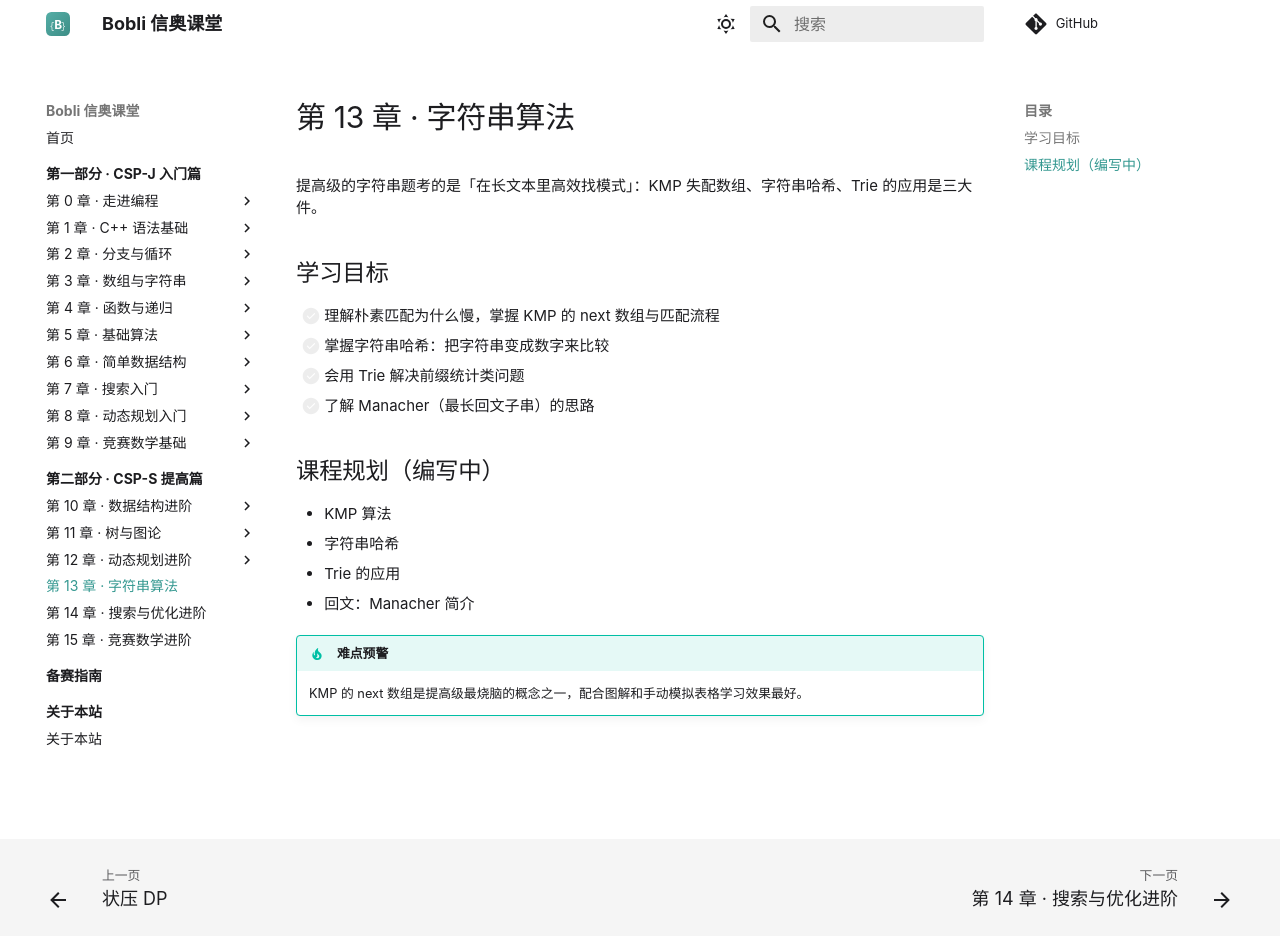
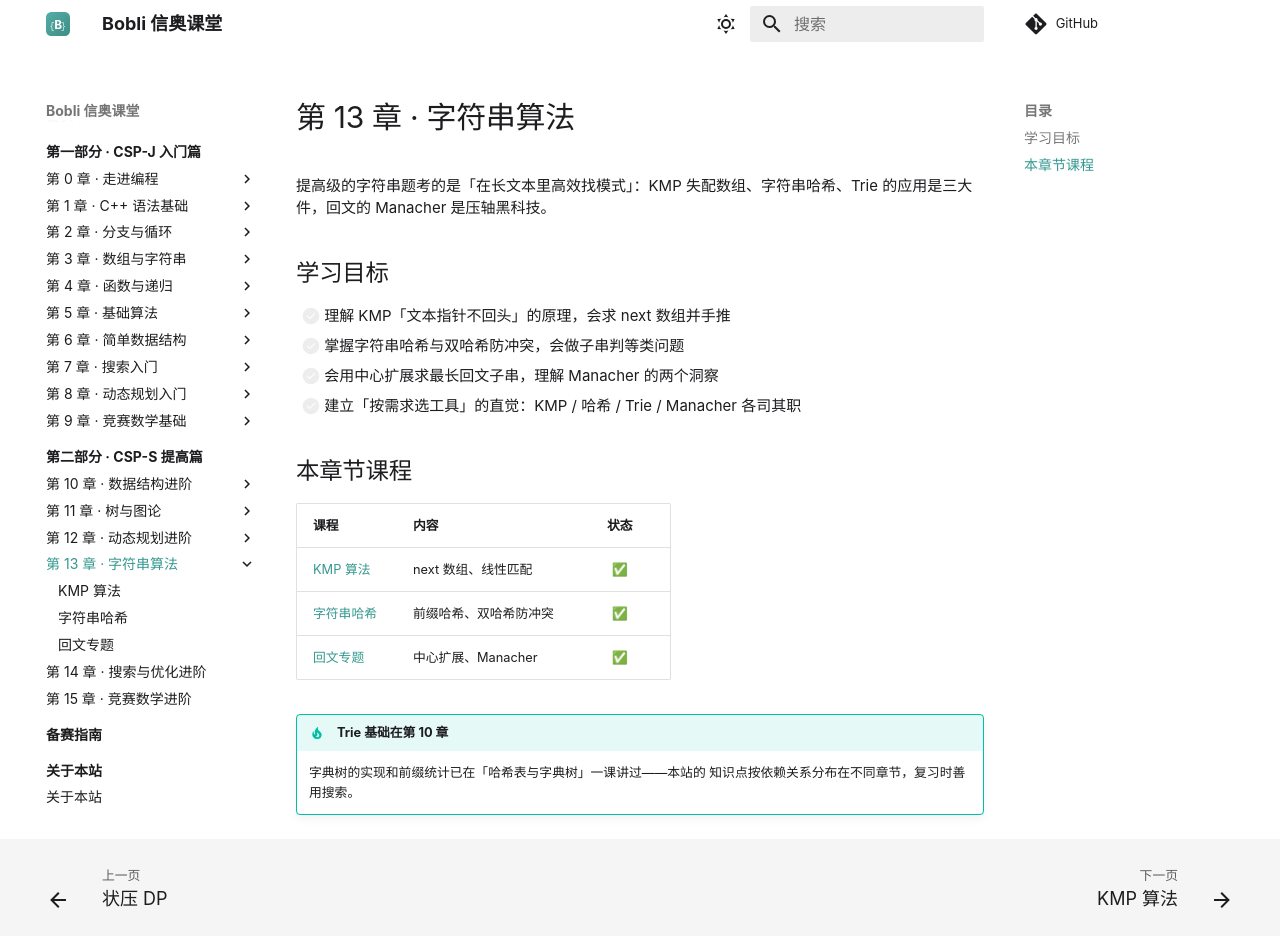
Before and after one commit to bobli1128/bobli1128.github.io, an MkDocs documentation site: the page built from docs/stralgo/index.md, in a window 1280 px wide and 936 px high. Built offline with MkDocs 1.6.1 and Material for MkDocs 9.7.7, drawn with Linux system fonts in a browser that asks for light colours; comment, search, counter and statistics services are not loaded.

Commit message:
第13章字符串算法(3课)发布：KMP/字符串哈希/回文专题，新增3张图解

```diff
--- a/docs/stralgo/index.md
+++ b/docs/stralgo/index.md
@@ -1,21 +1,23 @@
 # 第 13 章 · 字符串算法
 
-提高级的字符串题考的是「在长文本里高效找模式」：KMP 失配数组、字符串哈希、Trie 的应用是三大件。
+提高级的字符串题考的是「在长文本里高效找模式」：KMP 失配数组、字符串哈希、Trie 的应用是三大件，回文的 Manacher 是压轴黑科技。
 
 ## 学习目标
 
-- [ ] 理解朴素匹配为什么慢，掌握 KMP 的 next 数组与匹配流程
-- [ ] 掌握字符串哈希：把字符串变成数字来比较
-- [ ] 会用 Trie 解决前缀统计类问题
-- [ ] 了解 Manacher（最长回文子串）的思路
+- [ ] 理解 KMP「文本指针不回头」的原理，会求 next 数组并手推
+- [ ] 掌握字符串哈希与双哈希防冲突，会做子串判等类问题
+- [ ] 会用中心扩展求最长回文子串，理解 Manacher 的两个洞察
+- [ ] 建立「按需求选工具」的直觉：KMP / 哈希 / Trie / Manacher 各司其职
 
-## 课程规划（编写中）
+## 本章节课程
 
-- KMP 算法
-- 字符串哈希
-- Trie 的应用
-- 回文：Manacher 简介
+| 课程 | 内容 | 状态 |
+| ---- | ---- | :--: |
+| [KMP 算法](kmp.md) | next 数组、线性匹配 | ✅ |
+| [字符串哈希](string-hash.md) | 前缀哈希、双哈希防冲突 | ✅ |
+| [回文专题](palindrome.md) | 中心扩展、Manacher | ✅ |
 
-!!! tip "难点预警"
+!!! tip "Trie 基础在第 10 章"
 
-    KMP 的 next 数组是提高级最烧脑的概念之一，配合图解和手动模拟表格学习效果最好。
+    字典树的实现和前缀统计已在「哈希表与字典树」一课讲过——本站的
+    知识点按依赖关系分布在不同章节，复习时善用搜索。
--- a/mkdocs.yml
+++ b/mkdocs.yml
@@ -141,6 +141,9 @@ nav:
           - 状压 DP: adv-dp/bitmask-dp.md
       - 第 13 章 · 字符串算法:
           - stralgo/index.md
+          - KMP 算法: stralgo/kmp.md
+          - 字符串哈希: stralgo/string-hash.md
+          - 回文专题: stralgo/palindrome.md
       - 第 14 章 · 搜索与优化进阶:
           - adv-search/index.md
       - 第 15 章 · 竞赛数学进阶:
```
Also changed, not shown: docs/stralgo/kmp.md (added, +103 -0 lines), docs/stralgo/palindrome.md (added, +111 -0 lines), docs/stralgo/string-hash.md (added, +113 -0 lines), docs/assets/diagrams/kmp-next.svg (added), docs/assets/diagrams/palindrome-center.svg (added), docs/assets/diagrams/string-hash.svg (added).
